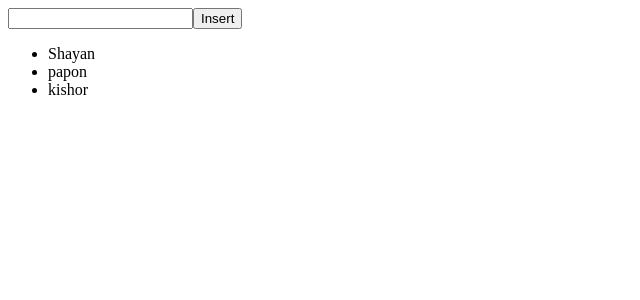
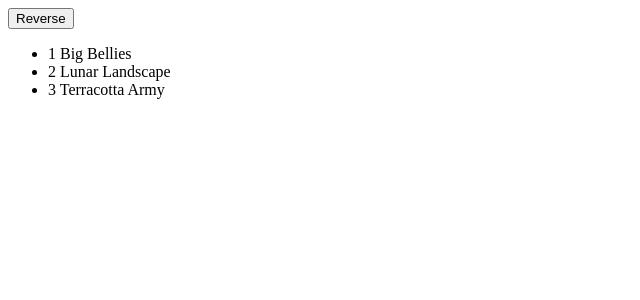
Before and after one commit to Shayan3528/updating-objects-in-state-react-, a React (Vite) app: page / in a window 1280 px wide. Shown: the top 300 px of the page, without its empty margins (0-640 px from the left). Built offline with nearby package versions, Linux system fonts and the light colour scheme.

Commit message:
making other changes to an array

```diff
--- a/src/App.jsx
+++ b/src/App.jsx
@@ -1,38 +1,28 @@
-import {useState} from 'react';
+import { useState } from "react";
 
-let nextId = 3;
-
-const initialArtists = [
-  {id:0,name:'Shayan'},
-  {id:1,name:'papon'},
-  {id:2, name:'kishor'}
+const initialList = [
+  { id: 0, title: "Big Bellies" },
+  { id: 1, title: "Lunar Landscape" },
+  { id: 2, title: "Terracotta Army" },
 ];
 
-export default function App(){
-  const [name,setName] = useState('');
-  const [artists,setArtists]= useState(initialArtists);
-  function handleClick(){
-    const insertAt = 1;
-    const nextArtists = [
-      ...artists.slice(0,insertAt),
-      {id:nextId++, name:name},
-      ...artists.slice(insertAt)
-    ];
-    setArtists(nextArtists);
-    setName('');
+export default function App() {
+  const [list, setList] = useState(initialList);
+
+  function handleClick() {
+    const nextList = [...list];
+    nextList.reverse();
+    setList(nextList);
   }
 
-  return(
+  return (
     <>
-      <input value= {name} onChange = {e=>setName(e.target.value)} />
-      <button onClick = {handleClick}>
-        Insert
-      </button>
+      <button onClick={handleClick}> Reverse</button>
       <ul>
-        {artists.map(artist => (
-          <li key = {artist.id}> {artist.name} </li>
+        {list.map((a) => (
+          <li key={a.id}> {a.id+1}     {a.title} </li>
         ))}
       </ul>
     </>
-  )
+  );
 }
```
